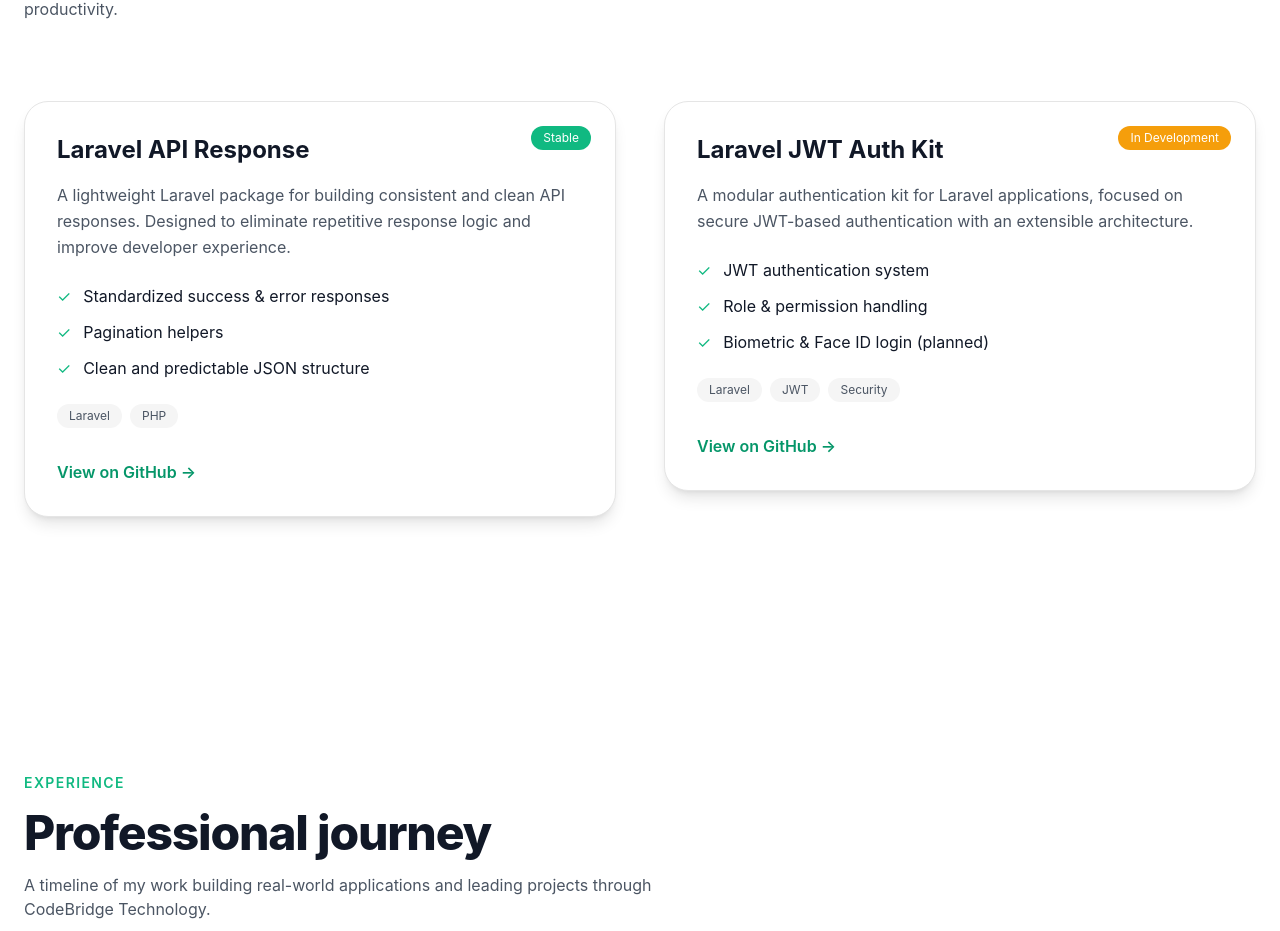
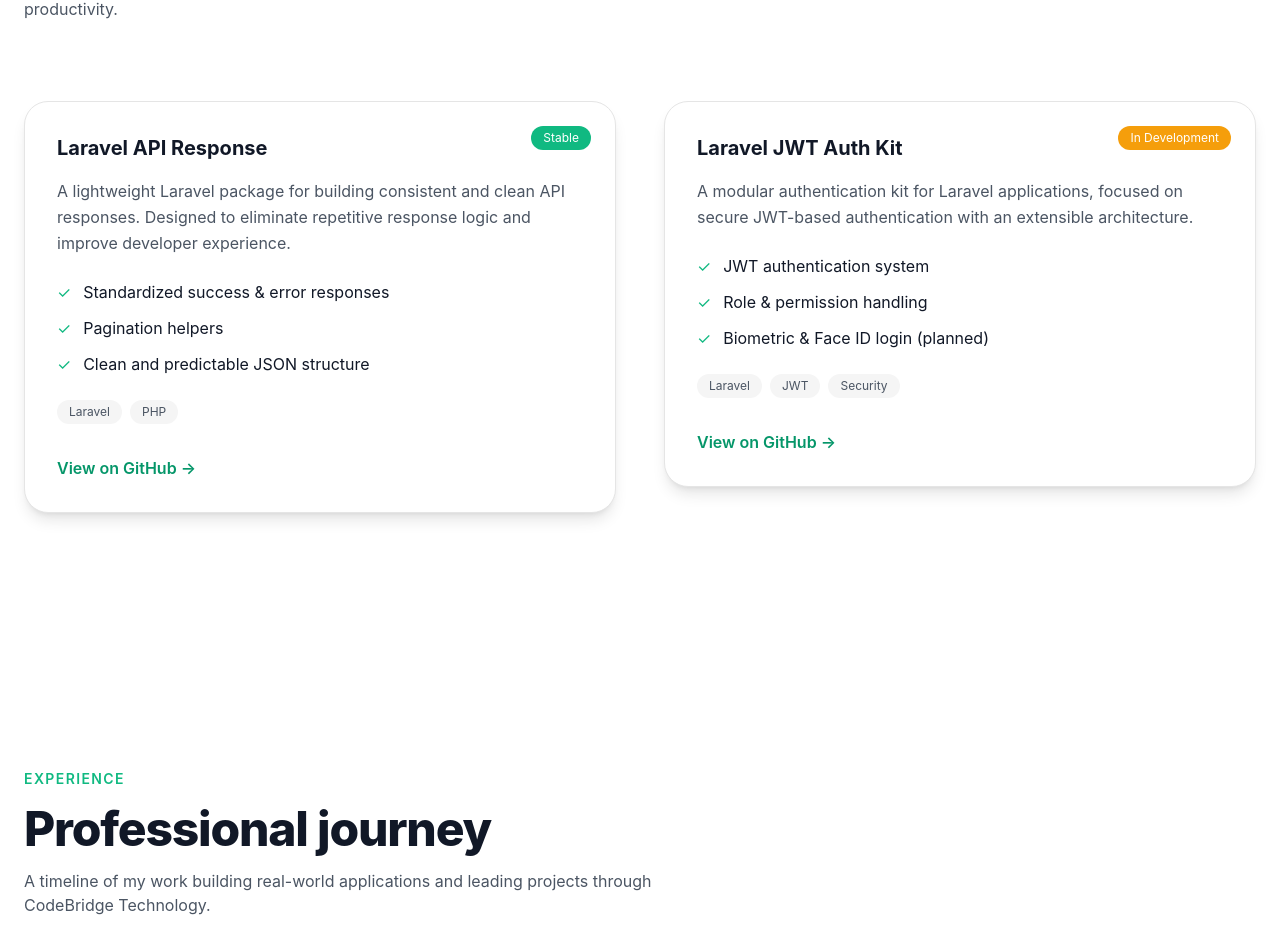
Before and after one commit to AnasMaimalee/portfolio, a React (Vite) app: page / in a window 1280 px wide. Shown: the part 3470-4401 px from the top of the page. Built offline with nearby package versions, Linux system fonts and the light colour scheme.

Commit message:
feat: Open Source

```diff
--- a/src/components/sections/OpenSource.tsx
+++ b/src/components/sections/OpenSource.tsx
@@ -63,7 +63,7 @@
                   {pkg.status}
                 </span>
 
-                <h3 className="text-2xl font-bold mb-4">
+                <h3 className="text-xl font-bold mb-4">
                   {pkg.name}
                 </h3>
 
```
